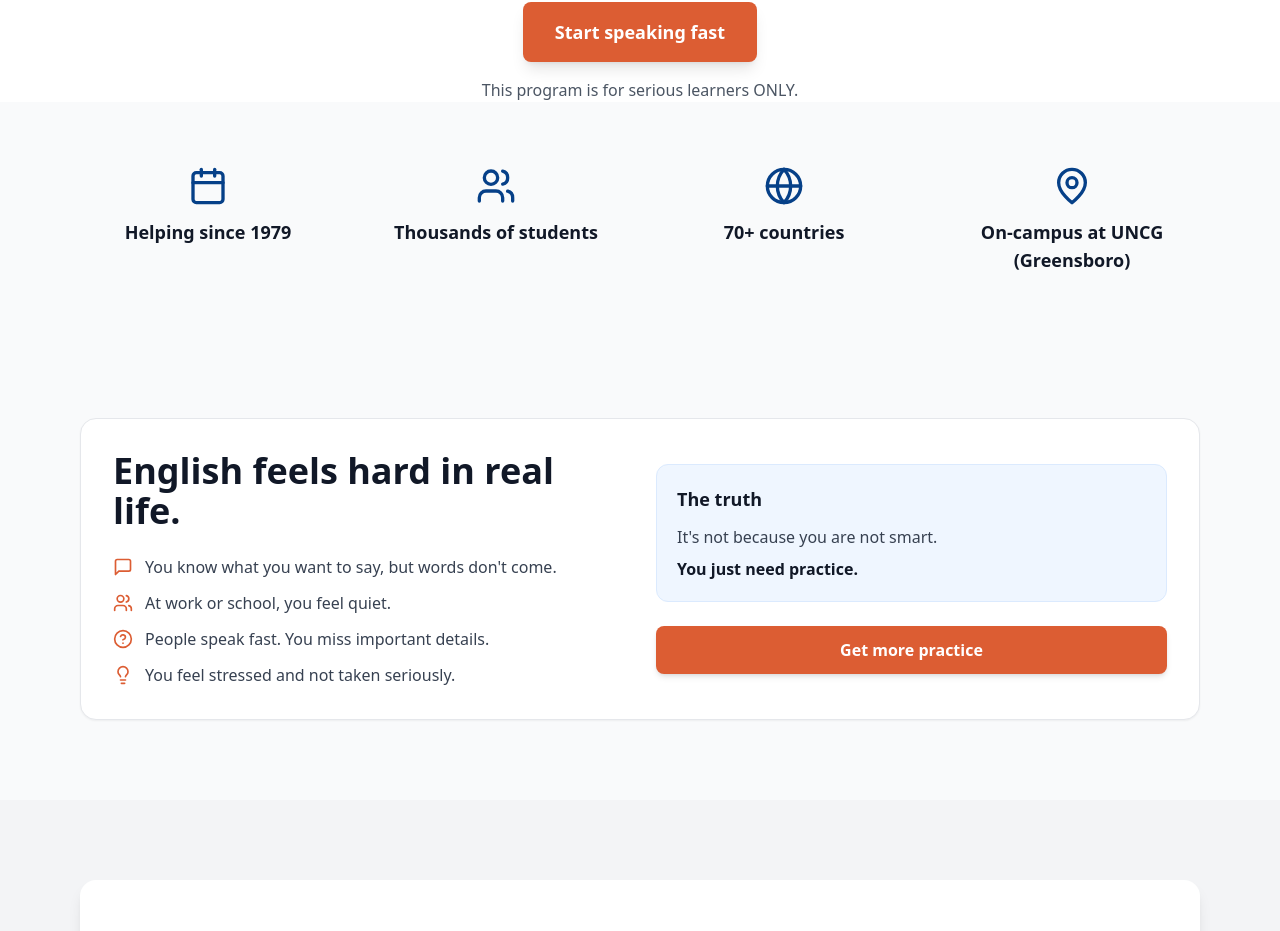
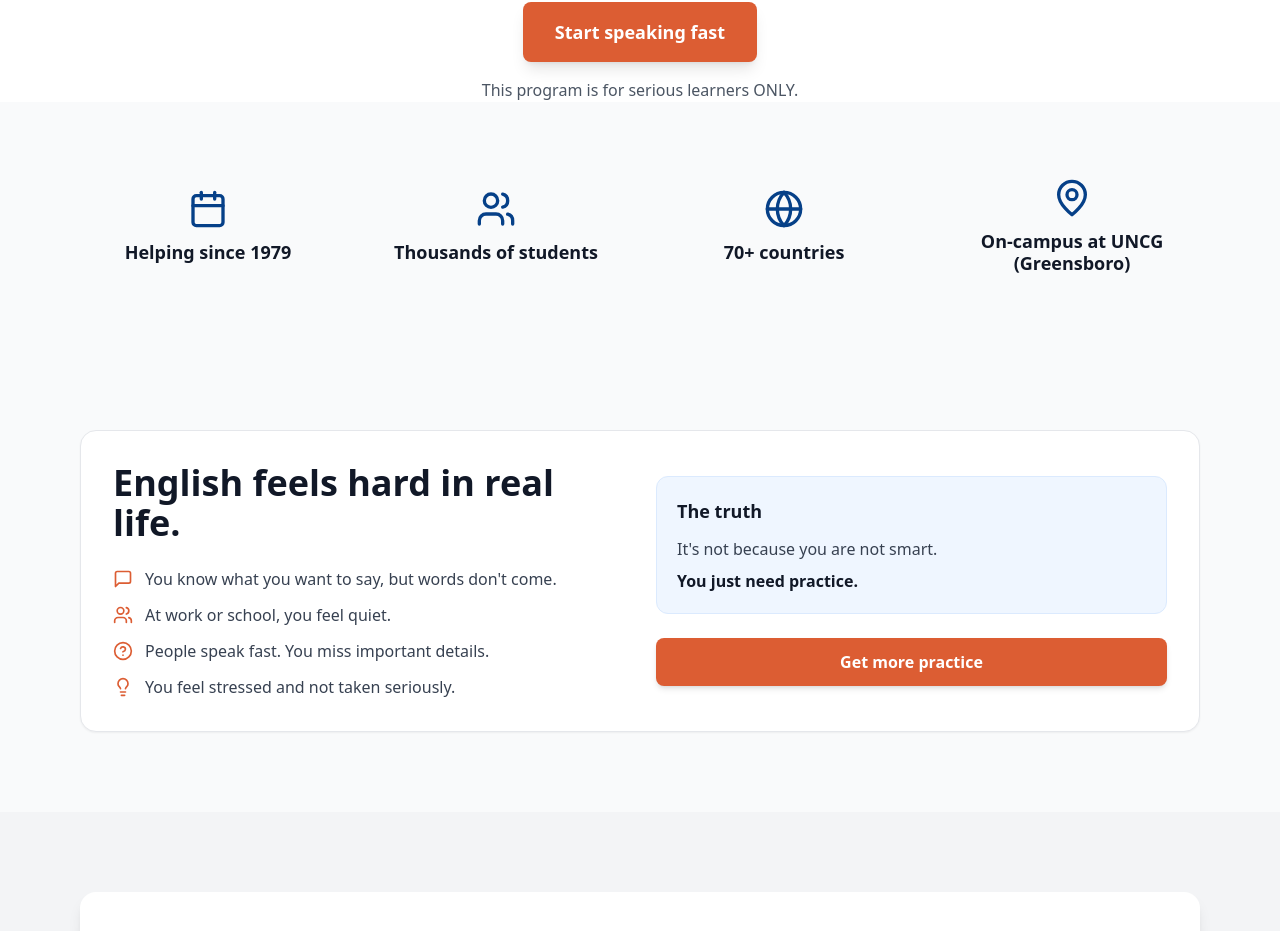
Before and after one commit to Qwixo/apply.INTERLINK.edu-28.8.2025-old-v1.1, a React (Vite) app: page /greensboro in a window 1280 px wide. Shown: the part 770-1701 px from the top of the page. Built offline with nearby package versions, Linux system fonts and the light colour scheme.

Commit message:
Updated GreensboroPage.tsx

```diff
--- a/src/pages/GreensboroPage.tsx
+++ b/src/pages/GreensboroPage.tsx
@@ -99,22 +99,33 @@ function GreensboroPage() {
 {/* Section 2: Credibility Strip */}
 <section className="bg-gray-50 py-12 md:py-16">
   <div className="max-w-6xl mx-auto px-4">
-          <div className="grid grid-cols-1 md:grid-cols-2 lg:grid-cols-4 gap-8 text-center">
-            <div className="flex flex-col items-center gap-3">
+    <div className="grid grid-cols-1 md:grid-cols-2 lg:grid-cols-4 gap-8 text-center items-stretch">
+      <div className="flex flex-col items-center justify-center gap-3 min-h-[120px]">
         <Calendar className="w-10 h-10 text-[#064088]" />
-              <p className="text-lg font-semibold text-gray-900">Helping since 1979</p>
+        <p className="text-lg font-semibold text-gray-900 leading-tight">
+          Helping since 1979
+        </p>
       </div>
-            <div className="flex flex-col items-center gap-3">
+
+      <div className="flex flex-col items-center justify-center gap-3 min-h-[120px]">
         <Users className="w-10 h-10 text-[#064088]" />
-              <p className="text-lg font-semibold text-gray-900">Thousands of students</p>
+        <p className="text-lg font-semibold text-gray-900 leading-tight">
+          Thousands of students
+        </p>
       </div>
-            <div className="flex flex-col items-center gap-3">
+
+      <div className="flex flex-col items-center justify-center gap-3 min-h-[120px]">
         <Globe className="w-10 h-10 text-[#064088]" />
-              <p className="text-lg font-semibold text-gray-900">70+ countries</p>
+        <p className="text-lg font-semibold text-gray-900 leading-tight">
+          70+ countries
+        </p>
       </div>
-            <div className="flex flex-col items-center gap-3">
+
+      <div className="flex flex-col items-center justify-center gap-3 min-h-[120px]">
         <MapPin className="w-10 h-10 text-[#064088]" />
-              <p className="text-lg font-semibold text-gray-900">On-campus at UNCG (Greensboro)</p>
+        <p className="text-lg font-semibold text-gray-900 leading-tight">
+          On-campus at UNCG (Greensboro)
+        </p>
       </div>
     </div>
   </div>
```
Lines whose indentation alone changed are shown as unchanged.
